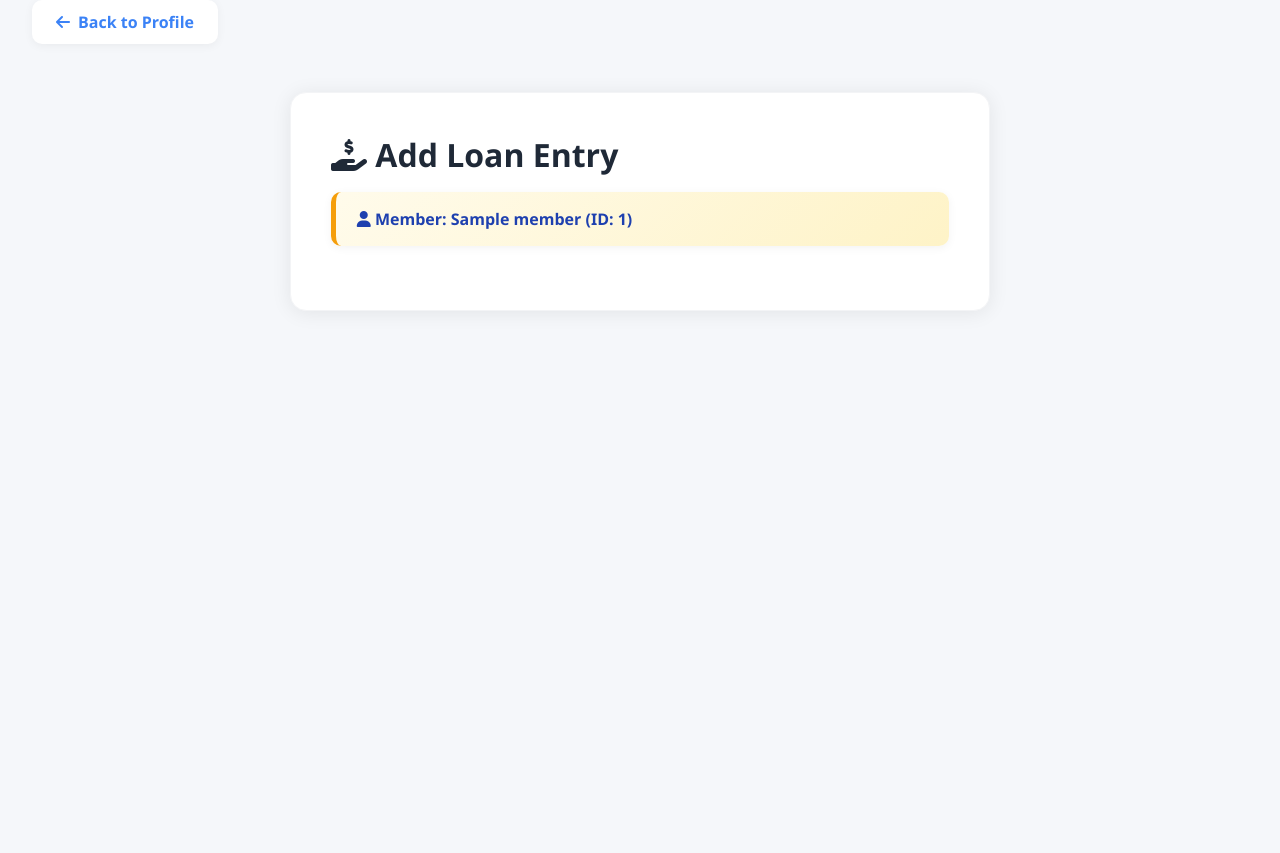
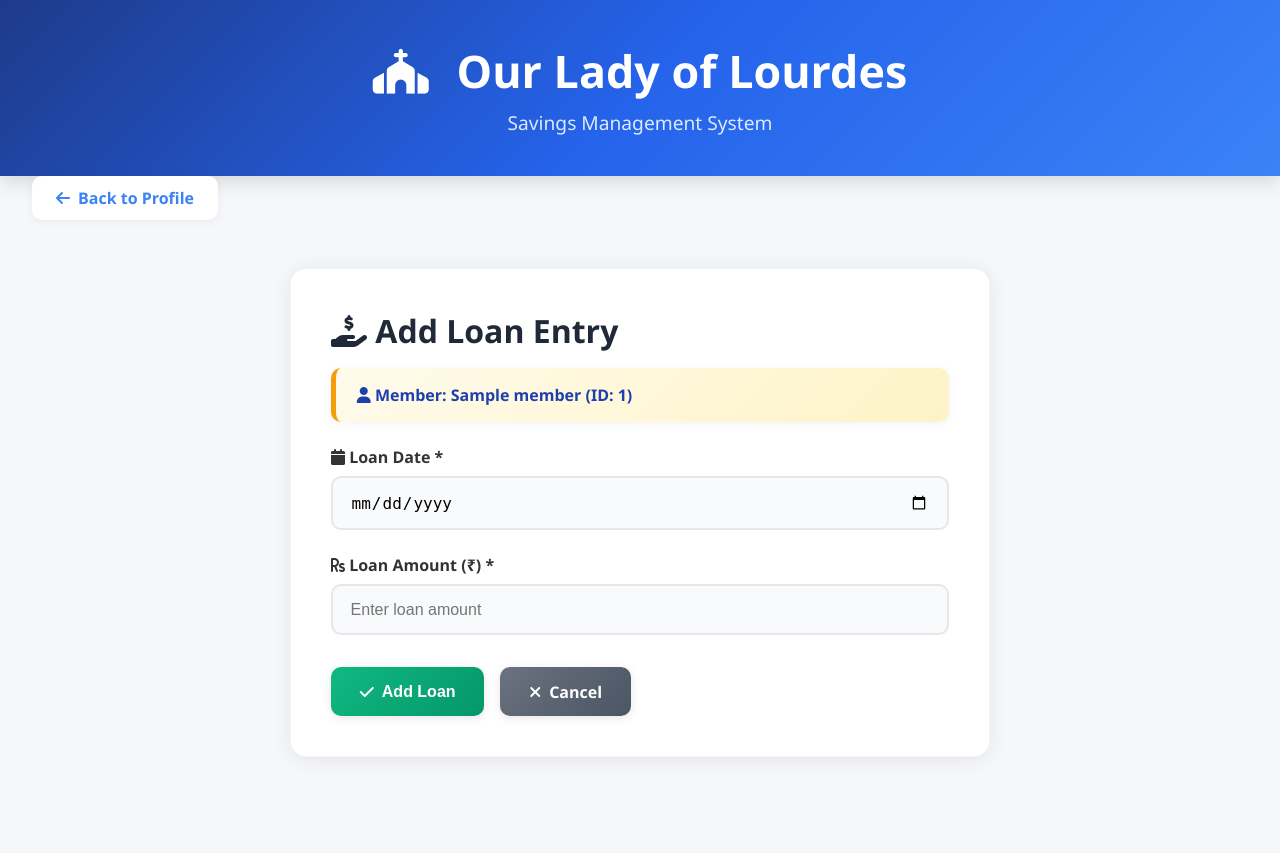
Before and after one commit to abenjoe/Church-Savings, a Flask app: template templates/add_loan.html in a window 1280 px wide. Before the commit the page ends 246 px from the top, so only its background shows below. Run offline with Flask 3, Linux system fonts and the light colour scheme; the template is opened without the code that fills it: most values are stand-ins (such as "Sample title", 1, 10 or a date in 2020); some libraries are stand-ins or nearby versions.

Commit message:
Update add_loan.html

```diff
--- a/templates/add_loan.html
+++ b/templates/add_loan.html
@@ -23,6 +23,11 @@
 </head>
 <body>
 
+    <div class="header">
+        <h1><i class="fas fa-church"></i> Our Lady of Lourdes</h1>
+        <p>Savings Management System</p>
+    </div>
+
     <div class="container">
         {% with messages = get_flashed_messages(with_categories=true) %}
             {% if messages %}
@@ -46,6 +51,30 @@
                 </div>
 
                 <form method="POST" action="{{ url_for('add_loan', member_id=member.member_id) }}">
+
+                    <div class="form-group" style="margin-bottom: 1.5rem;">
+                        <label style="font-weight: 600; margin-bottom: 0.5rem; display: block;">
+                            <i class="fas fa-calendar"></i> Loan Date *
+                        </label>
+                        <input type="date" name="date" class="form-control" value="{{ today }}" required>
+                    </div>
+
+                    <div class="form-group" style="margin-bottom: 1.5rem;">
+                        <label style="font-weight: 600; margin-bottom: 0.5rem; display: block;">
+                            <i class="fas fa-rupee-sign"></i> Loan Amount (₹) *
+                        </label>
+                        <input type="number" name="amount" class="form-control" step="0.01" min="0.01" placeholder="Enter loan amount" required>
+                    </div>
+
+                    <div class="form-actions" style="margin-top: 2rem; display: flex; gap: 1rem;">
+                        <button type="submit" class="btn btn-success">
+                            <i class="fas fa-check"></i> Add Loan
+                        </button>
+                        <a href="{{ url_for('view_member', member_id=member.member_id) }}" class="btn btn-secondary">
+                            <i class="fas fa-times"></i> Cancel
+                        </a>
+                    </div>
+
     </div>
 </body>
 </html>
```
